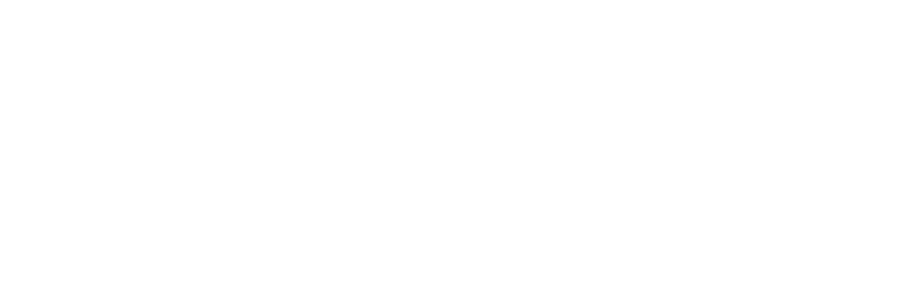
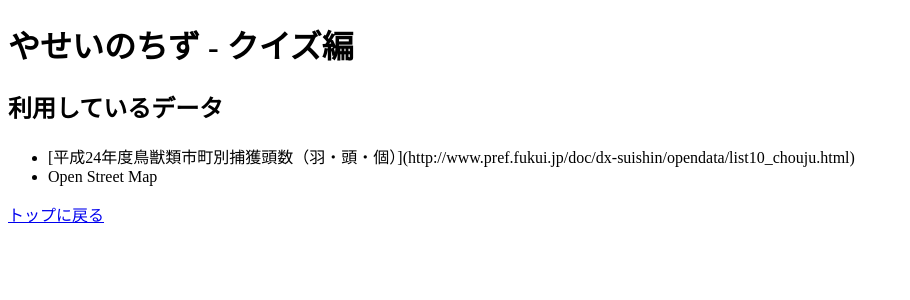
Before and after one commit to rch850/beastmap2, an Angular app: page /about in a window 1280 px wide. Before the commit this address led to /. Shown: the top 300 px of the page, without its empty margins (0-910 px from the left). Built offline with nearby package versions, Linux system fonts and the light colour scheme.

Commit message:
👍 About ページを追加

```diff
--- /dev/null
+++ b/src/app/about/about.component.html
@@ -0,0 +1,10 @@
+<h1>やせいのちず - クイズ編</h1>
+
+<h2>利用しているデータ</h2>
+
+<ul>
+  <li>[平成24年度鳥獣類市町別捕獲頭数（羽・頭・個）](http://www.pref.fukui.jp/doc/dx-suishin/opendata/list10_chouju.html)</li>
+  <li>Open Street Map</li>
+</ul>
+
+<a routerLink="/">トップに戻る</a>
--- /dev/null
+++ b/src/app/about/about.component.ts
@@ -0,0 +1,15 @@
+import { Component, OnInit } from '@angular/core';
+
+@Component({
+  selector: 'app-about',
+  templateUrl: './about.component.html',
+  styleUrls: ['./about.component.sass']
+})
+export class AboutComponent implements OnInit {
+
+  constructor() { }
+
+  ngOnInit(): void {
+  }
+
+}
--- a/src/app/app-routing.module.ts
+++ b/src/app/app-routing.module.ts
@@ -1,9 +1,11 @@
 import { NgModule } from '@angular/core';
 import { RouterModule, Routes } from '@angular/router';
+import { AboutComponent } from './about/about.component';
 import { GameComponent } from './game/game.component';
 
 const routes: Routes = [
-  { path: '', component: GameComponent }
+  { path: '', component: GameComponent },
+  { path: 'about', component: AboutComponent }
 ];
 
 @NgModule({
--- a/src/app/app.module.ts
+++ b/src/app/app.module.ts
@@ -4,11 +4,13 @@
 import { AppRoutingModule } from './app-routing.module';
 import { AppComponent } from './app.component';
 import { GameComponent } from './game/game.component';
+import { AboutComponent } from './about/about.component';
 
 @NgModule({
   declarations: [
     AppComponent,
-    GameComponent
+    GameComponent,
+    AboutComponent
   ],
   imports: [
     BrowserModule,
--- a/src/app/game/game.component.html
+++ b/src/app/game/game.component.html
@@ -1,4 +1,5 @@
 <div id="map"></div>
+<div>このように分布している鳥獣はどれでしょう？</div>
 <div class="candidates">
   <button type="button" class="candidate" *ngFor="let candidate of gameState.candidates"
     (click)="onClickCandidate(candidate)">
@@ -6,4 +7,4 @@
     {{ candidate.name }}
   </button>
 </div>
-<div>どれ？</div>
+<a routerLink="/about">このページについて</a>
```
Also changed, not shown: src/app/about/about.component.sass (added), 1 other file (tests, documents, lock files or other folders).
